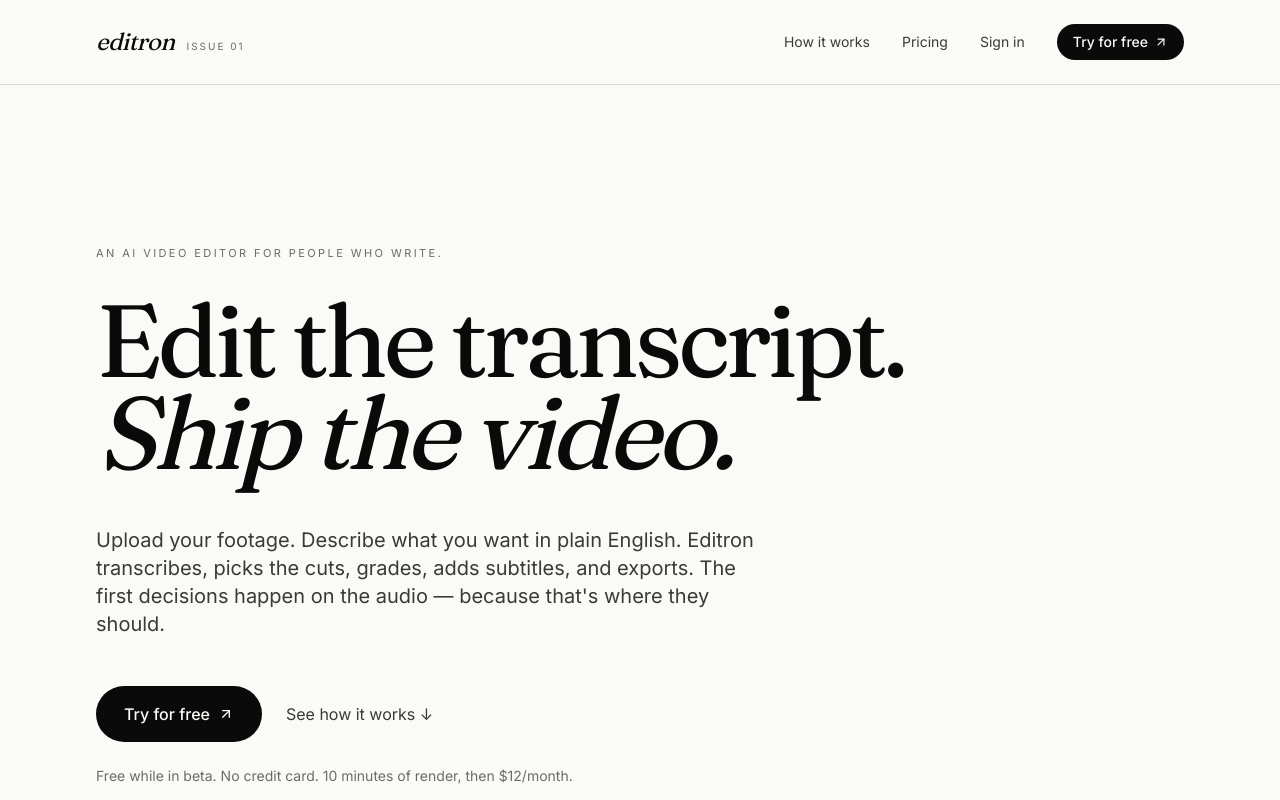
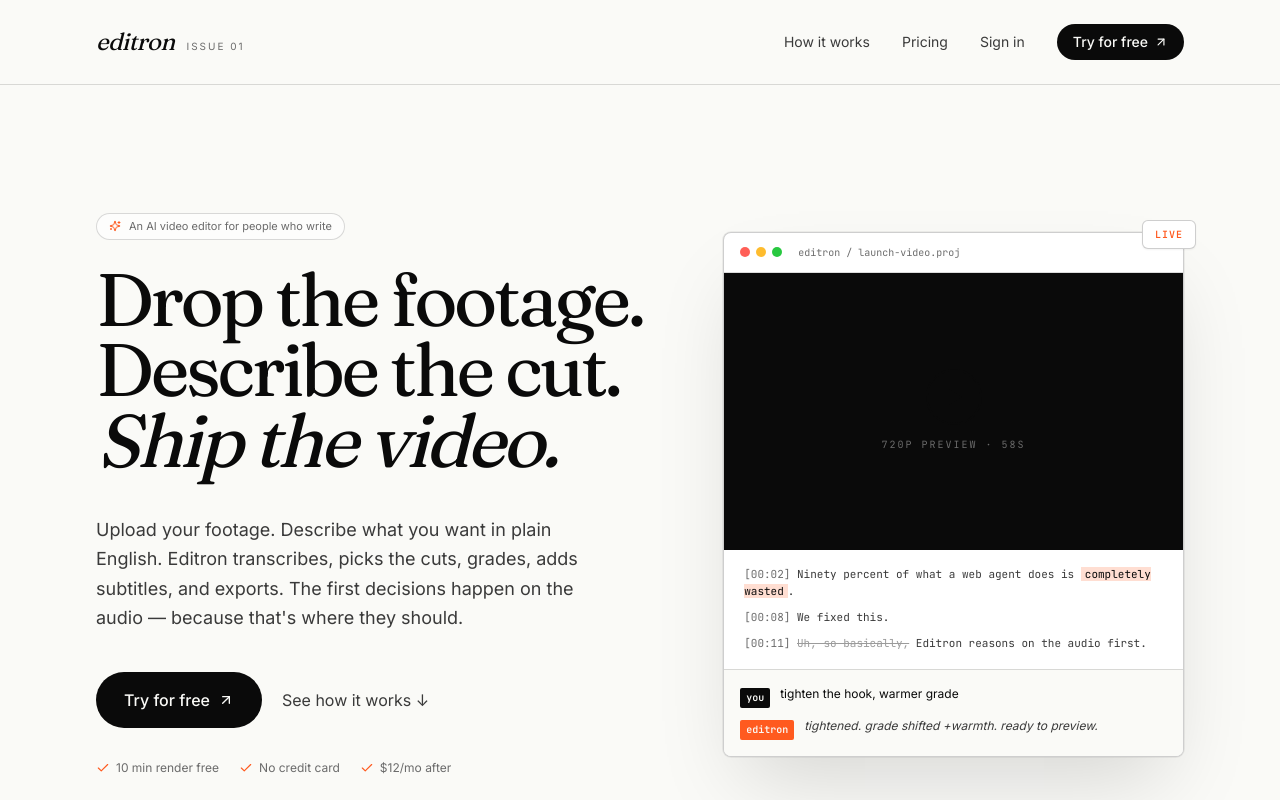
Before and after one commit to johannes-dittrich/editron, a Next.js app in the folder apps/web/: page / in a window 1280 px wide. Shown: the top 800 px of the page. Built offline with nearby package versions, Linux system fonts and the light colour scheme.

Commit message:
landing v4: editorial base + V3 split hero + new hero copy

```diff
--- a/apps/web/src/app/page.tsx
+++ b/apps/web/src/app/page.tsx
@@ -1,9 +1,9 @@
 import Link from "next/link";
-import { ArrowUpRight } from "lucide-react";
+import { ArrowUpRight, Check, Sparkles } from "lucide-react";
 
-// V1 — "Editorial"
-// Magazine-style layout with a giant Fraunces serif headline, generous
-// whitespace, no decorative gradients. Impeccable.style principles.
+// V4 — Editorial base (V1) with V3's split-hero layout and V3's hero copy
+// Fraunces serif for headlines, Inter body, light mode, impeccable.style
+// principles. Hero is now half copy / half product demo card.
 
 export default function LandingPage() {
   return (
@@ -19,40 +19,133 @@ export default function LandingPage() {
             <a href="#how" className="hover:text-ink">How it works</a>
             <a href="#pricing" className="hover:text-ink">Pricing</a>
             <Link href="/login" className="hover:text-ink">Sign in</Link>
-            <Link href="/signup" className="inline-flex items-center gap-1.5 rounded-full bg-ink px-4 py-2 text-sm font-medium text-paper hover:bg-accent-dark">
+            <Link
+              href="/signup"
+              className="inline-flex items-center gap-1.5 rounded-full bg-ink px-4 py-2 text-sm font-medium text-paper hover:bg-accent-dark"
+            >
               Try for free <ArrowUpRight className="h-3.5 w-3.5" />
             </Link>
           </div>
         </div>
       </nav>
 
-      {/* hero — editorial single-statement */}
+      {/* hero — V3 split layout with V1's editorial serif typography */}
       <section className="border-b border-line">
-        <div className="mx-auto max-w-6xl px-8 py-32 md:py-40">
-          <p className="mb-8 text-[11px] uppercase tracking-[0.22em] text-ink-dim">
-            An AI video editor for people who write.
-          </p>
-          <h1 className="font-serif text-[clamp(3rem,8vw,7.5rem)] font-normal leading-[0.9] tracking-tightest text-ink">
-            Edit the transcript.<br />
+        <div className="mx-auto grid max-w-6xl grid-cols-1 items-center gap-16 px-8 py-24 lg:grid-cols-[1.1fr_0.9fr] lg:py-32">
+          {/* copy side — serif, editorial */}
+          <div>
+            <div className="mb-6 inline-flex items-center gap-2 rounded-full border border-ink/15 bg-white/60 px-3 py-1 text-[11px] text-ink-dim">
+              <Sparkles className="h-3 w-3 text-accent" />
+              An AI video editor for people who write
+            </div>
+
+            <h1 className="font-serif text-[clamp(2.75rem,5.8vw,5.75rem)] font-normal leading-[0.95] tracking-tightest text-ink">
+              Drop the footage.<br />
+              Describe the cut.<br />
               <span className="italic">Ship the video.</span>
             </h1>
-          <p className="mt-12 max-w-2xl text-lg leading-relaxed text-ink-soft md:text-xl">
-            Upload your footage. Describe what you want in plain English. Editron
-            transcribes, picks the cuts, grades, adds subtitles, and exports. The
-            first decisions happen on the audio — because that&apos;s where they
-            should.
+
+            <p className="mt-10 max-w-lg text-lg leading-relaxed text-ink-soft">
+              Upload your footage. Describe what you want in plain English.
+              Editron transcribes, picks the cuts, grades, adds subtitles,
+              and exports. The first decisions happen on the audio — because
+              that&apos;s where they should.
             </p>
-          <div className="mt-12 flex flex-wrap items-center gap-6">
-            <Link href="/signup" className="inline-flex items-center gap-2 rounded-full bg-ink px-7 py-4 text-base font-medium text-paper hover:bg-accent-dark">
+
+            <div className="mt-10 flex flex-wrap items-center gap-5">
+              <Link
+                href="/signup"
+                className="inline-flex items-center gap-2 rounded-full bg-ink px-7 py-4 text-base font-medium text-paper hover:bg-accent-dark"
+              >
                 Try for free <ArrowUpRight className="h-4 w-4" />
               </Link>
-            <a href="#how" className="text-base text-ink-soft underline-offset-4 hover:text-ink hover:underline">
+              <a
+                href="#how"
+                className="text-base text-ink-soft underline-offset-4 hover:text-ink hover:underline"
+              >
                 See how it works ↓
               </a>
             </div>
-          <p className="mt-6 text-sm text-ink-dim">
-            Free while in beta. No credit card. 10 minutes of render, then $12/month.
-          </p>
+
+            <div className="mt-8 flex flex-wrap items-center gap-5 text-xs text-ink-dim">
+              <span className="flex items-center gap-1.5">
+                <Check className="h-3.5 w-3.5 text-accent" />
+                10 min render free
+              </span>
+              <span className="flex items-center gap-1.5">
+                <Check className="h-3.5 w-3.5 text-accent" />
+                No credit card
+              </span>
+              <span className="flex items-center gap-1.5">
+                <Check className="h-3.5 w-3.5 text-accent" />
+                $12/mo after
+              </span>
+            </div>
+          </div>
+
+          {/* demo side — V3 product demo card */}
+          <div className="relative">
+            <div className="overflow-hidden rounded-lg border border-ink/20 bg-white shadow-[0_40px_80px_-20px_rgba(10,10,10,0.15),0_0_0_1px_rgba(10,10,10,0.05)]">
+              <div className="flex items-center gap-2 border-b border-line bg-paper-alt px-4 py-3">
+                <div className="flex gap-1.5">
+                  <div className="h-2.5 w-2.5 rounded-full bg-[#ff5f57]" />
+                  <div className="h-2.5 w-2.5 rounded-full bg-[#febc2e]" />
+                  <div className="h-2.5 w-2.5 rounded-full bg-[#28c840]" />
+                </div>
+                <span className="ml-2 font-mono text-[10px] text-ink-dim">editron / launch-video.proj</span>
+              </div>
+
+              <div className="border-b border-line bg-ink p-5">
+                <div className="flex aspect-video items-center justify-center overflow-hidden rounded bg-paper-warm">
+                  <div className="text-center">
+                    <div className="mx-auto mb-3 flex h-14 w-14 items-center justify-center rounded-full border-2 border-ink">
+                      <div className="ml-1 h-0 w-0 border-y-[9px] border-l-[15px] border-y-transparent border-l-ink" />
+                    </div>
+                    <div className="font-mono text-[10px] uppercase tracking-[0.2em] text-ink-dim">
+                      720p preview · 58s
+                    </div>
+                  </div>
+                </div>
+              </div>
+
+              <div className="space-y-2 px-5 py-4 font-mono text-[11px] leading-relaxed">
+                <div className="text-ink-soft">
+                  <span className="text-ink-dim">[00:02]</span> Ninety percent of what a web agent does is{" "}
+                  <span className="bg-accent/20 px-1 text-ink">completely wasted</span>.
+                </div>
+                <div className="text-ink-soft">
+                  <span className="text-ink-dim">[00:08]</span> We fixed this.
+                </div>
+                <div className="text-ink-soft">
+                  <span className="text-ink-dim">[00:11]</span>{" "}
+                  <span className="line-through opacity-50">Uh, so basically,</span> Editron reasons on the audio first.
+                </div>
+              </div>
+
+              <div className="border-t border-line bg-paper p-4">
+                <div className="space-y-2.5">
+                  <div className="flex items-start gap-2.5 text-xs">
+                    <span className="mt-0.5 rounded-sm bg-ink px-1.5 py-0.5 font-mono text-[10px] font-semibold text-paper">
+                      you
+                    </span>
+                    <span className="text-ink">tighten the hook, warmer grade</span>
+                  </div>
+                  <div className="flex items-start gap-2.5 text-xs">
+                    <span className="mt-0.5 rounded-sm bg-accent px-1.5 py-0.5 font-mono text-[10px] font-semibold text-paper">
+                      editron
+                    </span>
+                    <span className="text-ink-soft italic">
+                      tightened. grade shifted +warmth. ready to preview.
+                    </span>
+                  </div>
+                </div>
+              </div>
+            </div>
+
+            <div className="absolute -right-3 -top-3 rounded-md border border-ink/20 bg-white px-3 py-1.5 font-mono text-[10px] font-semibold uppercase tracking-widest text-accent shadow-sm">
+              live
+            </div>
+          </div>
         </div>
       </section>
 
@@ -71,18 +164,37 @@ export default function LandingPage() {
             <div>
               <p className="mb-4 text-[11px] uppercase tracking-[0.22em] text-ink-dim">Before — raw transcript</p>
               <div className="border border-line bg-paper p-6 font-mono text-sm leading-relaxed text-ink-soft">
-                <p><span className="text-ink-dim">[00:02]</span> So, um, ninety percent — <span className="line-through decoration-ink/40">no sorry, let me start over —</span> ninety percent of what a web agent does is, you know, completely wasted.</p>
-                <p className="mt-3"><span className="text-ink-dim">[00:11]</span> <span className="line-through decoration-ink/40">Uh, so what we did —</span> We fixed this.</p>
-                <p className="mt-3"><span className="text-ink-dim">[00:14]</span> <span className="line-through decoration-ink/40">Um,</span> Editron reasons on the audio first, then the visuals follow.</p>
+                <p>
+                  <span className="text-ink-dim">[00:02]</span> So, um, ninety percent —{" "}
+                  <span className="line-through decoration-ink/40">no sorry, let me start over —</span> ninety
+                  percent of what a web agent does is, you know, completely wasted.
+                </p>
+                <p className="mt-3">
+                  <span className="text-ink-dim">[00:11]</span>{" "}
+                  <span className="line-through decoration-ink/40">Uh, so what we did —</span> We fixed this.
+                </p>
+                <p className="mt-3">
+                  <span className="text-ink-dim">[00:14]</span>{" "}
+                  <span className="line-through decoration-ink/40">Um,</span> Editron reasons on the audio first,
+                  then the visuals follow.
+                </p>
               </div>
             </div>
 
             <div>
               <p className="mb-4 text-[11px] uppercase tracking-[0.22em] text-ink-dim">After — the cut</p>
               <div className="border border-ink bg-ink p-6 font-mono text-sm leading-relaxed text-paper">
-                <p><span className="text-paper/50">[00:00]</span> Ninety percent of what a web agent does is completely wasted.</p>
-                <p className="mt-3"><span className="text-paper/50">[00:06]</span> We fixed this.</p>
-                <p className="mt-3"><span className="text-paper/50">[00:08]</span> Editron reasons on the audio first, then the visuals follow.</p>
+                <p>
+                  <span className="text-paper/50">[00:00]</span> Ninety percent of what a web agent does is
+                  completely wasted.
+                </p>
+                <p className="mt-3">
+                  <span className="text-paper/50">[00:06]</span> We fixed this.
+                </p>
+                <p className="mt-3">
+                  <span className="text-paper/50">[00:08]</span> Editron reasons on the audio first, then the
+                  visuals follow.
+                </p>
               </div>
             </div>
           </div>
@@ -106,12 +218,13 @@ export default function LandingPage() {
                 <span className="font-serif text-3xl italic text-ink-dim">01</span>
               </div>
               <div className="col-span-12 md:col-span-11">
-                <h3 className="font-serif text-3xl font-normal leading-tight tracking-tightish">Set the context.</h3>
+                <h3 className="font-serif text-3xl font-normal leading-tight tracking-tightish">
+                  Set the context.
+                </h3>
                 <p className="mt-4 max-w-2xl text-lg leading-relaxed text-ink-soft">
-                  Drop a reference video in the style you want. Add a voice memo or a
-                  short brief: what the video is about, how it should be structured,
-                  who it&apos;s for. Upload your raw footage alongside. Editron
-                  reads all of it before it proposes a single cut.
+                  Drop a reference video in the style you want. Add a voice memo or a short brief: what the video
+                  is about, how it should be structured, who it&apos;s for. Upload your raw footage alongside.
+                  Editron reads all of it before it proposes a single cut.
                 </p>
               </div>
             </li>
@@ -121,12 +234,13 @@ export default function LandingPage() {
                 <span className="font-serif text-3xl italic text-ink-dim">02</span>
               </div>
               <div className="col-span-12 md:col-span-11">
-                <h3 className="font-serif text-3xl font-normal leading-tight tracking-tightish">Approve the strategy.</h3>
+                <h3 className="font-serif text-3xl font-normal leading-tight tracking-tightish">
+                  Approve the strategy.
+                </h3>
                 <p className="mt-4 max-w-2xl text-lg leading-relaxed text-ink-soft">
-                  Editron proposes a shape — hook, setup, payoff, CTA — picks the
-                  best takes from what you uploaded, and tells you in four sentences
-                  what it would build. You approve, iterate, or redirect. No edits
-                  happen until you&apos;ve agreed on the plan.
+                  Editron proposes a shape — hook, setup, payoff, CTA — picks the best takes from what you
+                  uploaded, and tells you in four sentences what it would build. You approve, iterate, or
+                  redirect. No edits happen until you&apos;ve agreed on the plan.
                 </p>
               </div>
             </li>
@@ -136,12 +250,13 @@ export default function LandingPage() {
                 <span className="font-serif text-3xl italic text-ink-dim">03</span>
               </div>
               <div className="col-span-12 md:col-span-11">
-                <h3 className="font-serif text-3xl font-normal leading-tight tracking-tightish">Ship the cut.</h3>
+                <h3 className="font-serif text-3xl font-normal leading-tight tracking-tightish">
+                  Ship the cut.
+                </h3>
                 <p className="mt-4 max-w-2xl text-lg leading-relaxed text-ink-soft">
-                  720p preview in seconds. Word-level iteration in plain English.
-                  Final render with color grade, subtitles, and loudness normalization
-                  when you say <span className="italic">ship</span>. Export to your
-                  destination of choice.
+                  720p preview in seconds. Word-level iteration in plain English. Final render with color grade,
+                  subtitles, and loudness normalization when you say <span className="italic">ship</span>. Export
+                  to your destination of choice.
                 </p>
               </div>
             </li>
@@ -170,7 +285,10 @@ export default function LandingPage() {
                 <li>— 720p previews</li>
                 <li>— One project</li>
               </ul>
-              <Link href="/signup" className="mt-10 block text-sm font-medium underline-offset-4 hover:underline">
+              <Link
+                href="/signup"
+                className="mt-10 block text-sm font-medium underline-offset-4 hover:underline"
+              >
                 Start →
               </Link>
             </div>
@@ -178,14 +296,19 @@ export default function LandingPage() {
             <div className="border-t-2 border-accent pt-6">
               <h3 className="font-serif text-2xl">Creator</h3>
               <p className="mt-2 text-sm text-ink-dim">For founders and solo creators</p>
-              <p className="mt-6 font-serif text-5xl">$24<span className="text-lg text-ink-dim"> /mo</span></p>
+              <p className="mt-6 font-serif text-5xl">
+                $24<span className="text-lg text-ink-dim"> /mo</span>
+              </p>
               <ul className="mt-8 space-y-3 text-sm text-ink-soft">
                 <li>— 10 hours of render / month</li>
                 <li>— 4K final exports</li>
                 <li>— Unlimited projects</li>
                 <li>— Priority Scribe queue</li>
               </ul>
-              <Link href="/signup?plan=creator" className="mt-10 block text-sm font-medium underline-offset-4 hover:underline">
+              <Link
+                href="/signup?plan=creator"
+                className="mt-10 block text-sm font-medium underline-offset-4 hover:underline"
+              >
                 Start →
               </Link>
             </div>
@@ -193,14 +316,19 @@ export default function LandingPage() {
             <div className="border-t border-ink pt-6">
               <h3 className="font-serif text-2xl">Studio</h3>
               <p className="mt-2 text-sm text-ink-dim">For agencies and teams</p>
-              <p className="mt-6 font-serif text-5xl">$96<span className="text-lg text-ink-dim"> /mo</span></p>
+              <p className="mt-6 font-serif text-5xl">
+                $96<span className="text-lg text-ink-dim"> /mo</span>
+              </p>
               <ul className="mt-8 space-y-3 text-sm text-ink-soft">
                 <li>— 40 hours of render / month</li>
                 <li>— Brand kits and grading presets</li>
                 <li>— Team seats &amp; shared project memory</li>
                 <li>— SLA and onboarding</li>
               </ul>
-              <a href="mailto:hello@editron.video" className="mt-10 block text-sm font-medium underline-offset-4 hover:underline">
+              <a
+                href="mailto:hello@editron.video"
+                className="mt-10 block text-sm font-medium underline-offset-4 hover:underline"
+              >
                 Contact →
               </a>
             </div>
@@ -215,7 +343,10 @@ export default function LandingPage() {
             Stop fighting<br />
             <span className="italic">the timeline.</span>
           </h2>
-          <Link href="/signup" className="mt-12 inline-flex items-center gap-2 rounded-full bg-ink px-8 py-4 text-base font-medium text-paper hover:bg-accent-dark">
+          <Link
+            href="/signup"
+            className="mt-12 inline-flex items-center gap-2 rounded-full bg-ink px-8 py-4 text-base font-medium text-paper hover:bg-accent-dark"
+          >
             Try for free <ArrowUpRight className="h-4 w-4" />
           </Link>
         </div>
```
Lines whose indentation alone changed are shown as unchanged.
